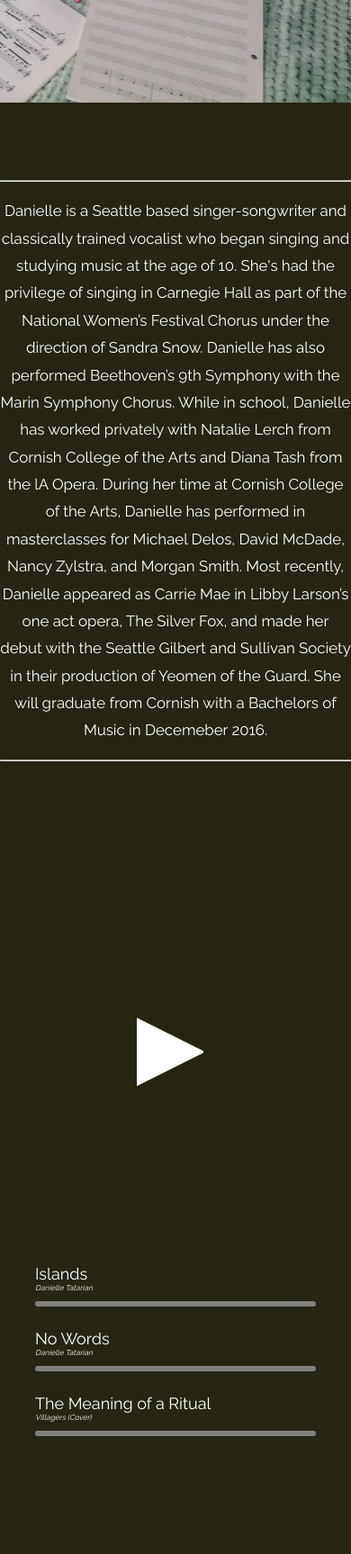
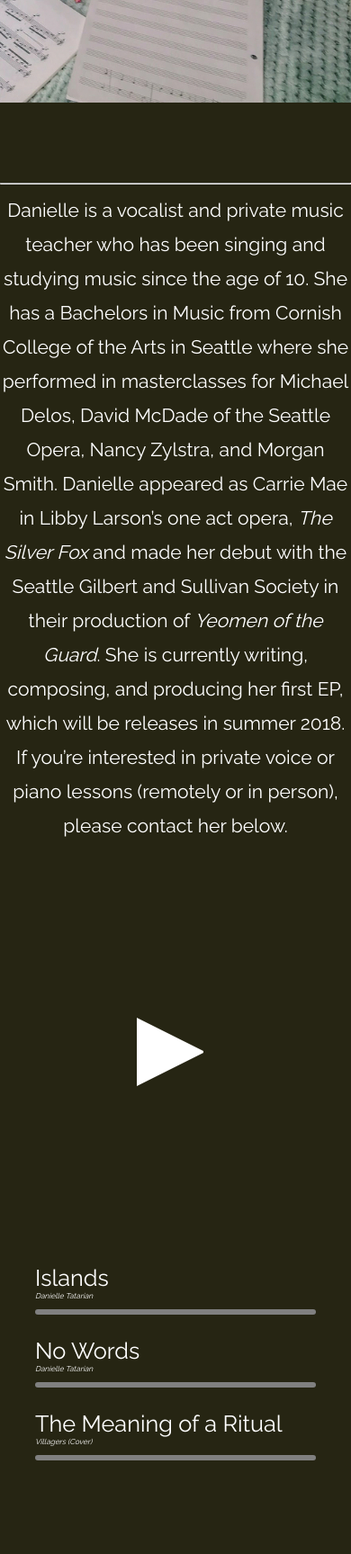
Before and after one commit to jonathanengelbert/dani_website, a PHP site: page / in a window 390 px wide. Shown: the part 730-2457 px from the top of the page at 90% size. Run offline with PHP 8.4, Linux system fonts and the light colour scheme; some libraries are stand-ins or nearby versions.

Commit message:
Changes to mobile and refactoring of javascript

```diff
--- a/index.html
+++ b/index.html
@@ -12,17 +12,28 @@
 
     <nav>
       <ul class="nav__reduced">
-        <li><a href="#music" id="music-link">MUSIC</a></li>
-        <li><a href="#home" id="home-link">HOME</a></li>
-        <li class="dropdown__button"><a>MORE</a>
+        <li><a href="#music" class="music-link">MUSIC</a></li>
+        <li><a href="#home" class="home-link">HOME</a></li>
+        <li class="dropdown__button nav__reduced"><a>MORE</a>
+
           <ul class="dropdown">
-            <li><a href="#bio" id="bio-link">BIO</a></li>
+            <li><a href="#bio" class="bio-link">BIO</a></li>
             <li><a href="https://thisiswhatihear.com/"
              target="_blank">BLOG</a></li>
-            <li><a href="#contact" id="contact-link">CONTACT</a></li>
+            <li><a href="#contact" class="contact-link">CONTACT</a></li>
           </ul>
         </li>
       </ul>
+
+      <ul class="nav__full">
+        <li><a href="#music" class="music-link">MUSIC</a></li>
+        <li><a href="#bio" class="bio-link">BIO</a></li>
+        <li><a href="#home" class="home-link">HOME</a></li>
+        <li><a href="https://thisiswhatihear.com/"
+         target="_blank">BLOG</a></li>
+        <li><a href="#contact" class="contact-link">CONTACT</a></li>
+          </ul>
+
     </nav>
 
   </header>
@@ -46,7 +57,7 @@
 
   <section id="bioSection" class="bio">
     <hr>
-    <p>Danielle is a Seattle based singer-songwriter and classically trained vocalist who began singing and studying music at the age of 10.  She's had the privilege of singing in Carnegie Hall as part of the National Women’s Festival Chorus under the direction of Sandra Snow.  Danielle has also performed Beethoven’s 9th Symphony with the Marin Symphony Chorus. While in school, Danielle has worked privately with Natalie Lerch from Cornish College of the Arts and Diana Tash from the lA Opera.  During her time at Cornish College of the Arts, Danielle has performed in masterclasses for Michael Delos, David McDade, Nancy Zylstra, and Morgan Smith.  Most recently, Danielle appeared as Carrie Mae in Libby Larson’s one act opera, The Silver Fox, and made her debut with the Seattle Gilbert and Sullivan Society in their production of Yeomen of the Guard. She will graduate from Cornish with a Bachelors of Music in Decemeber 2016.</p>
+    Danielle is a vocalist and private music teacher who has been singing and studying music since the age of 10.  She has a Bachelors in Music from Cornish College of the Arts in Seattle where she performed in masterclasses for Michael Delos, David McDade of the Seattle Opera, Nancy Zylstra, and Morgan Smith.  Danielle appeared as Carrie Mae in Libby Larson’s one act opera, <em>The Silver Fox</em> and made her debut with the Seattle Gilbert and Sullivan Society in their production of <em>Yeomen of the Guard</em>.  She is currently writing, composing, and producing her first EP, which will be releases in summer 2018.  If you’re interested in private voice or piano lessons (remotely or in person), please contact her below.  </p>
     <hr>
   </section>
 
--- a/scripts/app.js
+++ b/scripts/app.js
@@ -1,15 +1,16 @@
-
 
 //=================================================================
 //SCROLLING
 //=================================================================
 
 //Anchor Links:
-const bioLink = document.getElementById('bio-link');
-const musicLink = document.getElementById('music-link');
-const homeLink = document.getElementById('home-link');
-const contactLink = document.getElementById('contact-link');
+const bioLink = document.querySelectorAll('.bio-link');
+const musicLink = document.querySelectorAll('.music-link');
+const homeLink = document.querySelectorAll('.home-link');
+const contactLink = document.querySelectorAll('.contact-link');
 const navBar = document.getElementsByTagName('nav')[0];
+
+const linksList = [bioLink, musicLink, homeLink, contactLink];
 
 //Anchors
 const bioAnchor = document.querySelector('#bioSection');
@@ -18,35 +19,63 @@ const homeAnchor = document.querySelector('#homeSection');
 const contactAnchor = document.querySelector('#contactSection');
 
 
-//LISTENERS
-bioLink.addEventListener('click', function(){
-  bioAnchor.scrollIntoView({
-    behavior: 'smooth'
+//adds listeners to links
+
+function unpackLinks(){
+  linksList.forEach(function(linkList){
+    linkList.forEach(function(link){
+
+    });
   });
+}
+
+function addListenerToLinks(link, anchor){
+  link.forEach(function(link){
+    link.addEventListener('click', function(){
+      anchor.scrollIntoView({
+        behavior: 'smooth'
+      });
+        });
+      }
+)};
+
+addListenerToLinks(musicLink, musicAnchor);
+addListenerToLinks(bioLink, bioAnchor);
+addListenerToLinks(contactLink, contactAnchor);
+addListenerToLinks(homeLink, homeAnchor);
+
+
+function toggleLinkHighlight(targetLink){
+  unpackLinks();
+  linksList.forEach(function(link){
+    if(link != targetLink){
+        link[0].classList.remove('highlight');
+        link[1].classList.remove('highlight');
+    }
+    if(link == targetLink){
+      link[0].classList.add("highlight");
+      link[1].classList.add("highlight");
+    }
+  });
+}
+
+//HIGHLIGHT WHEN SCROLLING
+window.addEventListener('scroll', function(){
+theNav = getCoords(navBar).top + 100;
+
+if(theNav >= homeAnchorCoord && theNav < bioAnchorCoord){
+  toggleLinkHighlight(homeLink);
+}
+ if(theNav >= bioAnchorCoord && theNav < musicAnchorCoord ){
+  toggleLinkHighlight(bioLink);
+}
+ if(theNav >= musicAnchorCoord  && theNav < contactAnchorCoord){
+   toggleLinkHighlight(musicLink);
+}
+ if(theNav >= contactAnchorCoord){
+   toggleLinkHighlight(contactLink);
+  }
 });
-
-//LISTENERS
-musicLink.addEventListener('click', function(){
-  musicAnchor.scrollIntoView({
-    behavior: 'smooth'
-  });
-});
-
-//LISTENERS
-homeLink.addEventListener('click', function(){
-  homeAnchor.scrollIntoView({
-    behavior: 'smooth'
-  });
-});
-
-//LISTENERS
-contactLink.addEventListener('click', function(){
-  contactAnchor.scrollIntoView({
-    behavior: 'smooth'
-  });
-});
-
-//HIGHLIGHT LINKS WHEN SCROLLING
 
 // get document coordinates of the element
 function getCoords(elem) {
@@ -58,45 +87,18 @@ function getCoords(elem) {
   };
 
 }
-
-//elements coordinates
-
-let theNav = getCoords(navBar).top
+let theNav = getCoords(navBar).top;
 let homeAnchorCoord = getCoords(homeAnchor).top;
 let bioAnchorCoord = getCoords(bioAnchor).top;
 let musicAnchorCoord = getCoords(musicAnchor).top;
 let contactAnchorCoord = getCoords(contactAnchor).top;
 
-window.addEventListener('scroll', function(){
-theNav = getCoords(navBar).top;
 
-if(theNav >= homeAnchorCoord && theNav < bioAnchorCoord){
-  homeLink.classList.add('highlight');
-  bioLink.classList.remove('highlight')
-}
- if(theNav >= bioAnchorCoord && theNav < musicAnchorCoord ){
-  homeLink.classList.remove('highlight');
-  musicLink.classList.remove('highlight');
-  bioLink.classList.add('highlight');
-}
- if(theNav >= musicAnchorCoord && theNav < contactAnchorCoord){
-  contactLink.classList.remove('highlight');
-  bioLink.classList.remove('highlight');
-  musicLink.classList.add('highlight');
-}
- if(theNav >= contactAnchorCoord){
-  musicLink.classList.remove('highlight');
-  contactLink.classList.add('highlight');
-}
-});
-
-
+//Elements Coordinates for Scrollling
 
 //=================================================================
 //PLAYER
 //=================================================================
-
-let intervalId;
 
 const button = document.querySelector('.button__play');
 const songs = document.querySelector('#songs');
@@ -115,7 +117,7 @@ const ritualTrigger = document.querySelectorAll('.song')[2];
 //player
 const progress = document.querySelectorAll('.progress');
 
-
+let intervalId;
 
 
 
--- a/styles/main.css
+++ b/styles/main.css
@@ -73,6 +73,13 @@ nav a:hover {
 
 /* NAV REDUCED (MOBILE)*/
 
+@media screen and (max-width: 767px){
+  .nav__full {
+    display: none;
+  }
+
+}
+
 .dropdown {
   position: absolute;
   z-index: 1;
@@ -98,7 +105,11 @@ nav a:hover {
   .nav__reduced {
     display: none;
   }
+  nav li{
+    padding-left: 5%;
+  }
 }
+
 
 /*
 *
@@ -165,7 +176,7 @@ height: 100vh;
 .bio {
   background-color: rgb(38, 37, 19);
   font-size: 0.9rem;
-  font-size: 2vh;
+  font-size: 2.5vh;
   text-align: center;
   line-height: 1.8;
   padding-top: 20%;
@@ -199,6 +210,7 @@ height: 100vh;
 
 .playlist .song {
   font-size: 1.5em;
+  font-size: 3vh;
   margin: 0;
   margin-top: 25px;
   padding-left: 10%;
@@ -207,6 +219,7 @@ height: 100vh;
 
 .playlist .author {
   font-size: 0.7em;
+  font-size: 1vh;
   padding-left: 10%;
   margin: 0;
   margin-bottom: 10px;
```
